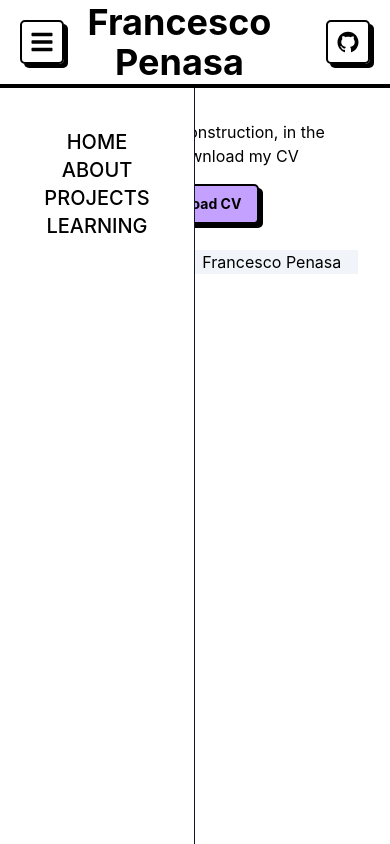
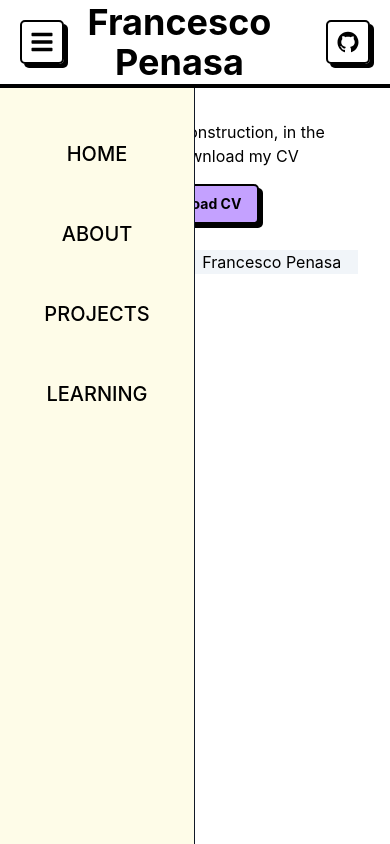
Before and after one commit to FrancescoPenasa/FrancescoPenasa.github.io, a React (Vite) app: page / in a window 390 px wide. Both pictures are taken after a click on the button 42 px from the left and 42 px from the top of the page. Built offline with nearby package versions, Linux system fonts and the light colour scheme.

Commit message:
add auto hidden on main click and add small details

```diff
--- a/src/App.jsx
+++ b/src/App.jsx
@@ -9,10 +9,16 @@ import Footer from './components/Footer'
 function App() {
   const [count, setCount] = useState(0)
 
+  const [showNavColumn, setShowNavColumn] = useState(false);
+
+  const handleMainClick = () => {
+    setShowNavColumn(false);
+  };
+
   return (
     <>
-    <Nav/>
-      <main className='align-middle justify-center text-slate-400'>
+      <Nav showNavColumn={showNavColumn} setshowNavColumn={setShowNavColumn} />
+      <main className='align-middle justify-center text-slate-400' onClick={handleMainClick}>
         <h1 className='align-text-bottom text-black'>Website under construction, in the meantime download my CV</h1>
         <div className='flex items-center w-full justify-center py-4'>
           <a href='https://raw.githubusercontent.com/FrancescoPenasa/Awesome-CV/master/en/cv.pdf'>
--- a/src/components/Nav.jsx
+++ b/src/components/Nav.jsx
@@ -1,14 +1,9 @@
-import React, {useState} from 'react';
-
-const Nav = () => {
-    const [showNavColumn, setshowNavColumn] = useState(false)
-
+export default function Nav({ showNavColumn, setshowNavColumn}) {
     const handleNavColumn = () => {
         setshowNavColumn(!showNavColumn)
     }
 
-    return (
-        <>
+    return <>
         <nav className="fixed left-0 top-0 z-20 mx-auto h-[88px] flex w-full items-center border-b-4 border-black bg-white px-5">
             <div className="mx-auto flex w-[1300px] max-w-full items-center justify-between">
                 {/* nav button */}
@@ -44,9 +39,10 @@ const Nav = () => {
 
 
                 {/* socials */}
-                <div className="flex w-[160px] items-center justify-end gap-5 m800:w-[unset] m400:gap-3">
+                <div className="flex w-[160px] items-center justify-end gap-5 ">
                     {/*  github */}
-                    <a target="_blank" href="https://github.com/FrancescoPenasa" className="flex items-center justify-center rounded-base border-2 border-black p-2 shadow-[4px_4px_0px_0px_rgba(0,0,0,1)] transition-all hover:translate-x-[3px] hover:translate-y-[3px] hover:shadow-none">
+                    <a target="_blank" href="https://github.com/FrancescoPenasa"
+                    className="flex items-center justify-center rounded-base border-2 border-black p-2 shadow-[4px_4px_0px_0px_rgba(0,0,0,1)] transition-all hover:translate-x-[3px] hover:translate-y-[3px] hover:shadow-none">
                         <svg stroke="currentColor" fill="currentColor" strokeWidth="0" viewBox="0 0 1024 1024" className="h-6 w-6 m500:h-4 m500:w-4" height="1em" width="1em" xmlns="http://www.w3.org/2000/svg"><path d="M511.6 76.3C264.3 76.2 64 276.4 64 523.5 64 718.9 189.3 885 363.8 946c23.5 5.9 19.9-10.8 19.9-22.2v-77.5c-135.7 15.9-141.2-73.9-150.3-88.9C215 726 171.5 718 184.5 703c30.9-15.9 62.4 4 98.9 57.9 26.4 39.1 77.9 32.5 104 26 5.7-23.5 17.9-44.5 34.7-60.8-140.6-25.2-199.2-111-199.2-213 0-49.5 16.3-95 48.3-131.7-20.4-60.5 1.9-112.3 4.9-120 58.1-5.2 118.5 41.6 123.2 45.3 33-8.9 70.7-13.6 112.9-13.6 42.4 0 80.2 4.9 113.5 13.9 11.3-8.6 67.3-48.8 121.3-43.9 2.9 7.7 24.7 58.3 5.5 118 32.4 36.8 48.9 82.7 48.9 132.3 0 102.2-59 188.1-200 212.9a127.5 127.5 0 0 1 38.1 91v112.5c.8 9 0 17.9 15 17.9 177.1-59.7 304.6-227 304.6-424.1 0-247.2-200.4-447.3-447.5-447.3z"></path></svg>
                     </a>
                         {/* twitter */}
@@ -61,26 +57,31 @@ const Nav = () => {
         {/* pages columns */}
         {showNavColumn ?
         <aside className="lg:hidden">
-            <div className='fixed left-0 w-[50%] sm:w-[45%] md:w-[40%] bg-white text-black h-full border-r border-r-gray-900'>
-                <ul className='pt-24 uppercase'>
-                    <li className='pi-4'>
-                        <a className="text-xl font-base text-black" href="/#">Home</a>
-                    </li>
-                    <li className='pi-4'>
-                        <a className="text-xl font-base" href="/about">About</a>
-                    </li>
-                    <li className='pi-4'>
-                        <a className="text-xl font-base" href="/projects">Projects</a>
-                    </li>
-                    <li className='pi-4'>
-                        <a className="text-xl font-base" href="/learning">Learning</a>
-                    </li>
+            <div className='fixed left-0 w-[50%] sm:w-[45%] md:w-[40%] bg-yellow-50 text-black h-full border-r border-r-gray-900'>
+                <ul className='pt-12 uppercase m-5 bg'>
+                    <a className="text-xl w-full font-base p-1 items-center" href="/#">
+                        <li className='p-3 hover:bg-slate-600 hover:text-white hover:rounded '>
+                            Home
+                        </li>
+                    </a>
+                    <a className="text-xl w-full font-base p-1" href="/about">
+                        <li className='p-3 hover:bg-slate-600 hover:text-white hover:rounded '>
+                            About
+                        </li>
+                    </a>
+                    <a className="text-xl w-full font-base p-1" href="/projects">
+                        <li className='p-3 hover:bg-slate-600 hover:text-white hover:rounded '>
+                            Projects
+                        </li>
+                    </a>
+                    <a className="text-xl w-full font-base p-1" href="/learning">
+                        <li className='p-3 hover:bg-slate-600 hover:text-white hover:rounded '>
+                            Learning
+                        </li>
+                    </a>
                 </ul>
             </div>
         </aside>
         : null}
         </>
-    );
-};
-
-export default Nav;
+}
```
Lines whose indentation alone changed are shown as unchanged.
